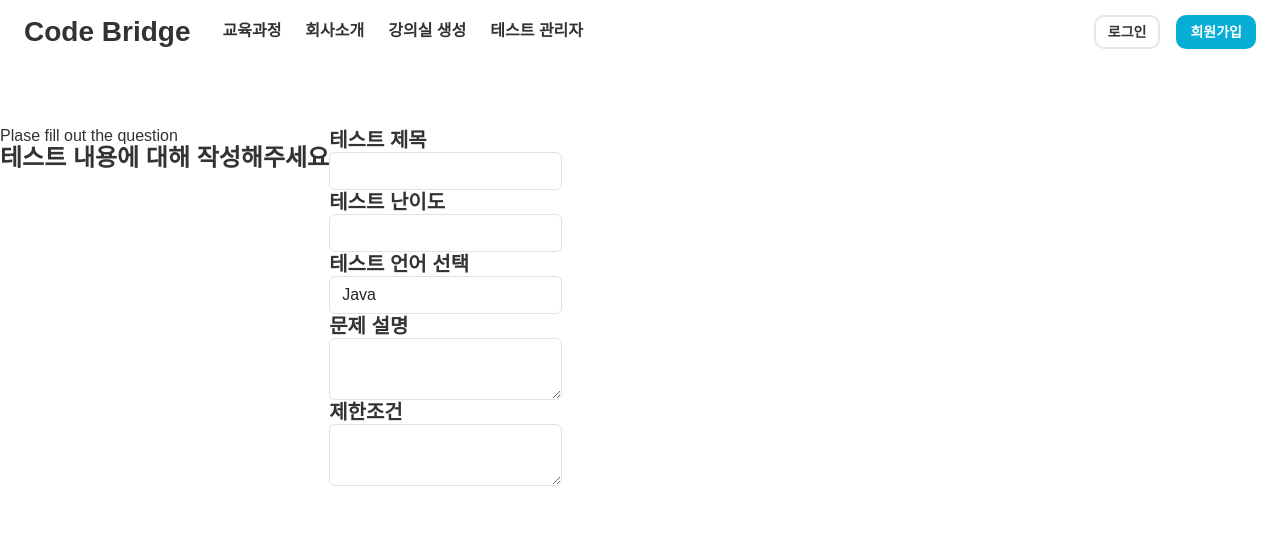
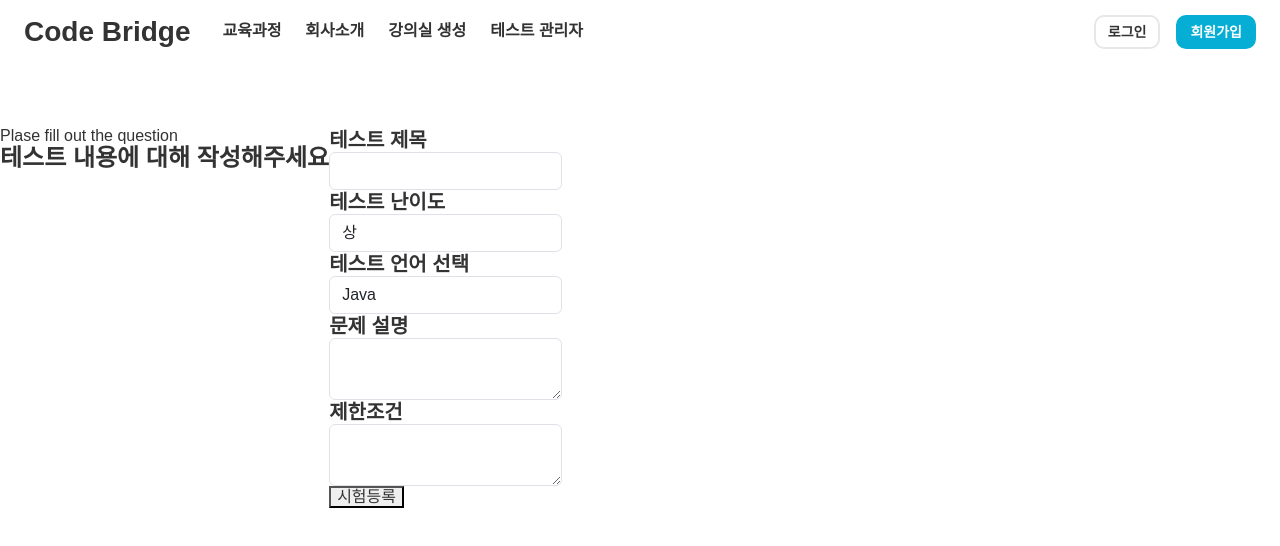
Before and after one commit to BaikJinHyeock/CodeBridge_Front, a React (Create React App) app: page /TestWrite in a window 1280 px wide. Shown: the top 546 px of the page. Built offline with nearby package versions, Linux system fonts and the light colour scheme; a web font is replaced by a local one.

Commit message:
선동욱_test커밋

```diff
--- a/src/components/TestWrite.jsx
+++ b/src/components/TestWrite.jsx
@@ -1,7 +1,36 @@
-import React from 'react'
+import React, { useState } from 'react'
 import style from "../SCSS/pages/_testWrite.module.scss";
+import axios from 'axios';
 
 const TestWrite = () => {
+
+    const [test_name, setTest_name] = useState("");
+    const [test_level, setTest_level] = useState("");
+    const [test_lang, setTest_lang] = useState("");
+    const [test_contents, setTest_contents] = useState("");
+    const [test_condition, setTest_condition] = useState("");
+
+    const testSub = async (e) => {
+        e.preventDefault();
+        let test = {
+            test_name: test_name,
+            test_level: test_level,
+            test_lang: test_lang,
+            test_contents: test_contents,
+            test_condition: test_condition
+        };
+        console.log('test데이터 확인', test);
+        const response = await axios.post(
+            "http://localhost:8085/CodeBridge/Testtt", test);
+        console.log("리스폰스 확인", response);
+
+        if (response.data == "1") {
+            alert("시험등록성공");
+            window.location.href = '/'
+        } else {
+            return alert("시험등록실패!")
+        }
+    };
     return (
         <div className={style.main_container}>
             <div className={style.left_container}>
@@ -11,23 +40,31 @@ const TestWrite = () => {
 
             <div className={style.right_container}>
 
-                <form>
+                <form onSubmit={testSub}>
                     <h4>테스트 제목</h4>
-                    <input type="text" className='form-control' />
+                    <input type="text" className='form-control' value={test_name}
+                        onChange={(e) => setTest_name(e.target.value)} />
                     <h4>테스트 난이도</h4>
-                    <input type="text" className='form-control' />
+                    <select className='form-control' value={test_level}
+                        onChange={(e) => setTest_level(e.target.value)} >
+                        <option>상</option>
+                        <option>중</option>
+                        <option>하</option>
+                    </select>
                     <h4>테스트 언어 선택</h4>
-                    <select className='form-control' name='recruit'>
+                    <select className='form-control' name='recruit' value={test_lang} onChange={(e) => setTest_lang(e.target.value)}>
                         <option>Java</option>
                         <option>Python</option>
                     </select>
                     <h4>문제 설명</h4>
-                    <textarea name="" className='form-control' />
+                    <textarea name="" className='form-control' value={test_contents}
+                        onChange={(e) => setTest_contents(e.target.value)} />
                     <h4>제한조건</h4>
-                    <textarea name="" className='form-control' />
+                    <textarea name="" className='form-control' value={test_condition}
+                        onChange={(e) => setTest_condition(e.target.value)} />
 
 
-
+                    <button type="submit">시험등록</button>
                 </form>
 
 
@@ -38,5 +75,4 @@ const TestWrite = () => {
         </div>
     )
 }
-
-export default TestWrite
+export default TestWrite;
```
